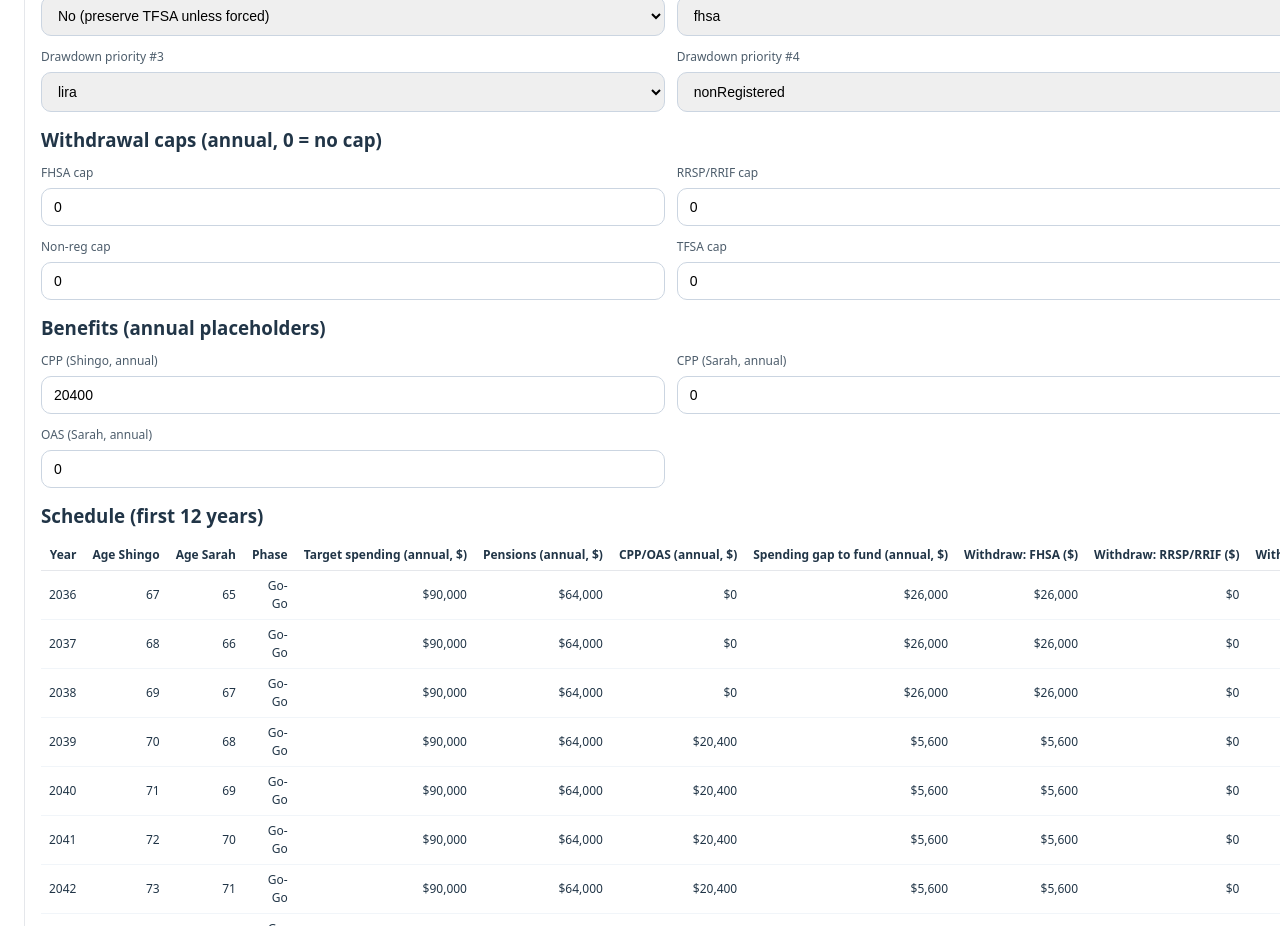
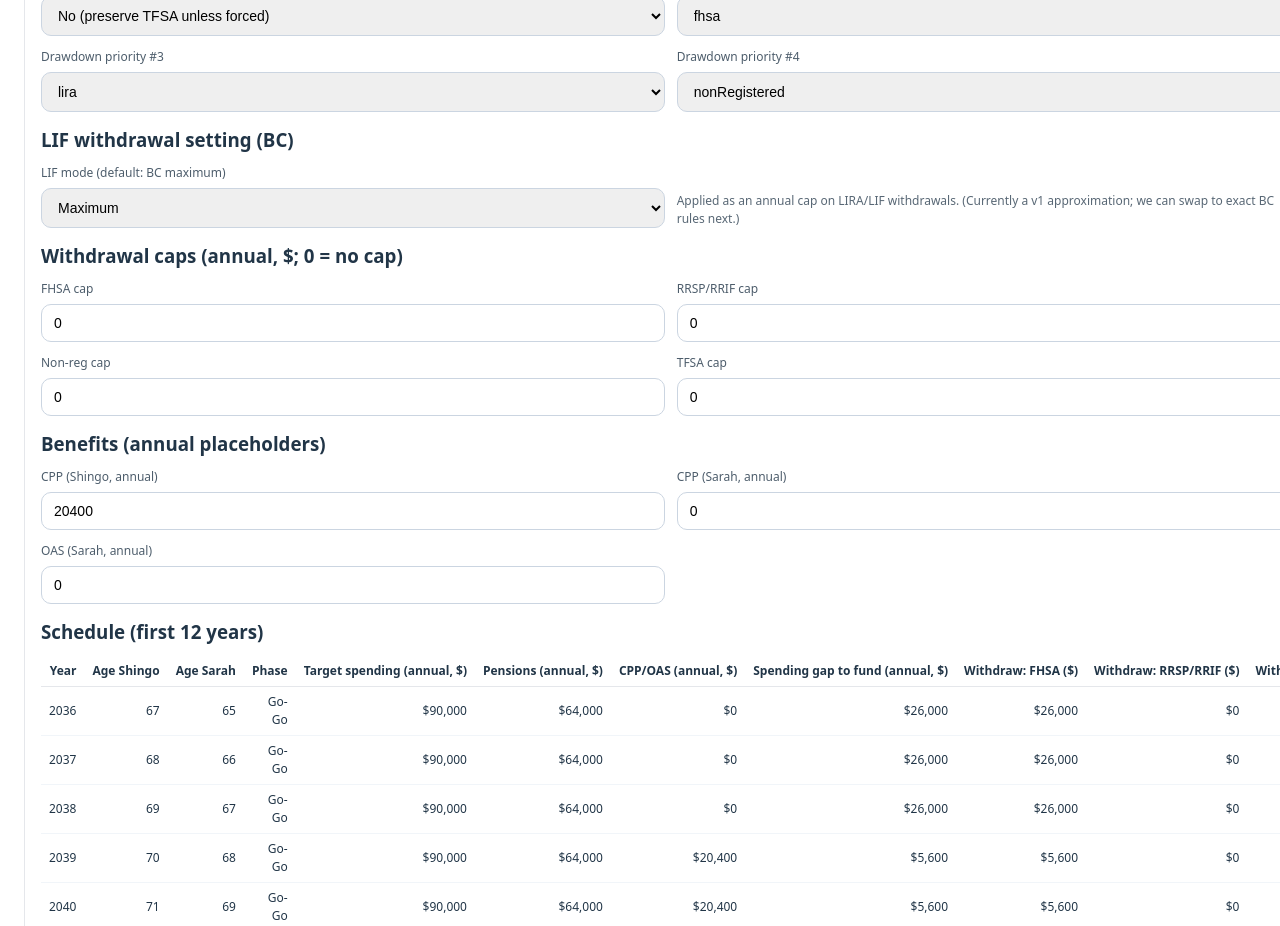
Before and after one commit to kawabunga8/RetirementResource, a React (Vite) app: page / in a window 1280 px wide. Shown: the part 880-1806 px from the top of the page. Built offline with nearby package versions, Linux system fonts and the light colour scheme.

Commit message:
Add LIF min/mid/max mode (default max)

```diff
--- a/src/App.tsx
+++ b/src/App.tsx
@@ -7,6 +7,7 @@ import {
   type MonthlyContributions,
   type Variables,
   type WithdrawalOrder,
+  type LifMode,
 } from "./planDefaults";
 
 function Field({
@@ -103,6 +104,55 @@ function withdrawFrom(
     remainingNeed: amount - withdrawn,
     newBalance: balance - withdrawn,
   };
+}
+
+function rrifMinFactor(age: number) {
+  // Canada RRIF minimum factors:
+  // - age <= 70: 1 / (90 - age)
+  // - age >= 71: prescribed table
+  if (age <= 0) return 0;
+  if (age <= 70) return 1 / (90 - age);
+
+  const table: Record<number, number> = {
+    71: 0.0528,
+    72: 0.054,
+    73: 0.0553,
+    74: 0.0567,
+    75: 0.0582,
+    76: 0.0598,
+    77: 0.0617,
+    78: 0.0636,
+    79: 0.0658,
+    80: 0.0682,
+    81: 0.0708,
+    82: 0.0738,
+    83: 0.0771,
+    84: 0.0808,
+    85: 0.0851,
+    86: 0.0899,
+    87: 0.0955,
+    88: 0.1021,
+    89: 0.1099,
+    90: 0.1192,
+    91: 0.1306,
+    92: 0.1449,
+    93: 0.1634,
+    94: 0.1879,
+    95: 0.2,
+  };
+
+  if (age >= 95) return 0.2;
+  return table[age] ?? (1 / (90 - 70));
+}
+
+function lifFactorApprox(age: number, mode: LifMode) {
+  // NOTE: This is a simplified approximation to support the UI right now.
+  // Min is modeled as RRIF minimum factor; Max is modeled as ~2x min (capped at 20%).
+  const minF = rrifMinFactor(age);
+  const maxF = Math.min(0.2, minF * 2);
+  if (mode === "min") return minF;
+  if (mode === "max") return maxF;
+  return (minF + maxF) / 2;
 }
 
 export default function App() {
@@ -272,7 +322,13 @@ export default function App() {
           balances.rrsp = r.newBalance;
           gap = r.remainingNeed;
         } else if (src === "lira") {
-          const r = withdrawFrom(gap, balances.lira, vars.withdrawals.caps.lira);
+          // LIF cap: use BC mode (min/mid/max). If user entered an explicit cap,
+          // we apply the tighter (smaller) of the two.
+          const lifCap = balances.lira * lifFactorApprox(ageShingo, vars.withdrawals.lifMode);
+          const explicitCap = vars.withdrawals.caps.lira;
+          const cap = explicitCap > 0 ? Math.min(explicitCap, lifCap) : lifCap;
+
+          const r = withdrawFrom(gap, balances.lira, cap);
           withdrawals.lira += r.withdrawn;
           balances.lira = r.newBalance;
           gap = r.remainingNeed;
@@ -604,7 +660,33 @@ export default function App() {
             </Field>
           </div>
 
-          <h3 style={{ marginTop: 14 }}>Withdrawal caps (annual, 0 = no cap)</h3>
+          <h3 style={{ marginTop: 14 }}>LIF withdrawal setting (BC)</h3>
+          <div className="grid">
+            <Field label="LIF mode (default: BC maximum)">
+              <select
+                value={vars.withdrawals.lifMode}
+                onChange={(e) =>
+                  setVars((v) => ({
+                    ...v,
+                    withdrawals: {
+                      ...v.withdrawals,
+                      lifMode: e.target.value as LifMode,
+                    },
+                  }))
+                }
+              >
+                <option value="max">Maximum</option>
+                <option value="mid">Mid</option>
+                <option value="min">Minimum</option>
+              </select>
+            </Field>
+            <div style={{ fontSize: 12, opacity: 0.75, alignSelf: "end" }}>
+              Applied as an annual cap on LIRA/LIF withdrawals. (Currently a v1
+              approximation; we can swap to exact BC rules next.)
+            </div>
+          </div>
+
+          <h3 style={{ marginTop: 14 }}>Withdrawal caps (annual, $; 0 = no cap)</h3>
           <div className="grid">
             <Field label="FHSA cap">
               <input
--- a/src/planDefaults.ts
+++ b/src/planDefaults.ts
@@ -61,11 +61,14 @@ export type WithdrawalOrder =
   | "tfsa"
   | "nonRegistered";
 
+export type LifMode = "min" | "mid" | "max";
+
 export type WithdrawalPlan = {
   // In v1 we fill the annual income gap using this priority order.
   order: WithdrawalOrder[];
 
   // Annual caps (0 = no cap)
+  // NOTE: LIRA/LIF is special: cap can be calculated from balance using lifMode.
   caps: {
     fhsa: number;
     rrsp: number;
@@ -73,6 +76,9 @@ export type WithdrawalPlan = {
     tfsa: number;
     nonRegistered: number;
   };
+
+  // LIF behavior (BC): min/mid/max option (v1 uses a simplified approximation).
+  lifMode: LifMode;
 
   // Optional: treat TFSA as “preserve unless needed”
   allowTfsa: boolean;
@@ -162,6 +168,8 @@ export const DEFAULT_VARIABLES: Variables = {
       tfsa: 0,
       nonRegistered: 0,
     },
+    // Default requested: BC maximum (v1 approximation)
+    lifMode: "max",
     allowTfsa: false,
 
     // placeholders (we’ll compute these from rules later; for now editable)
```
